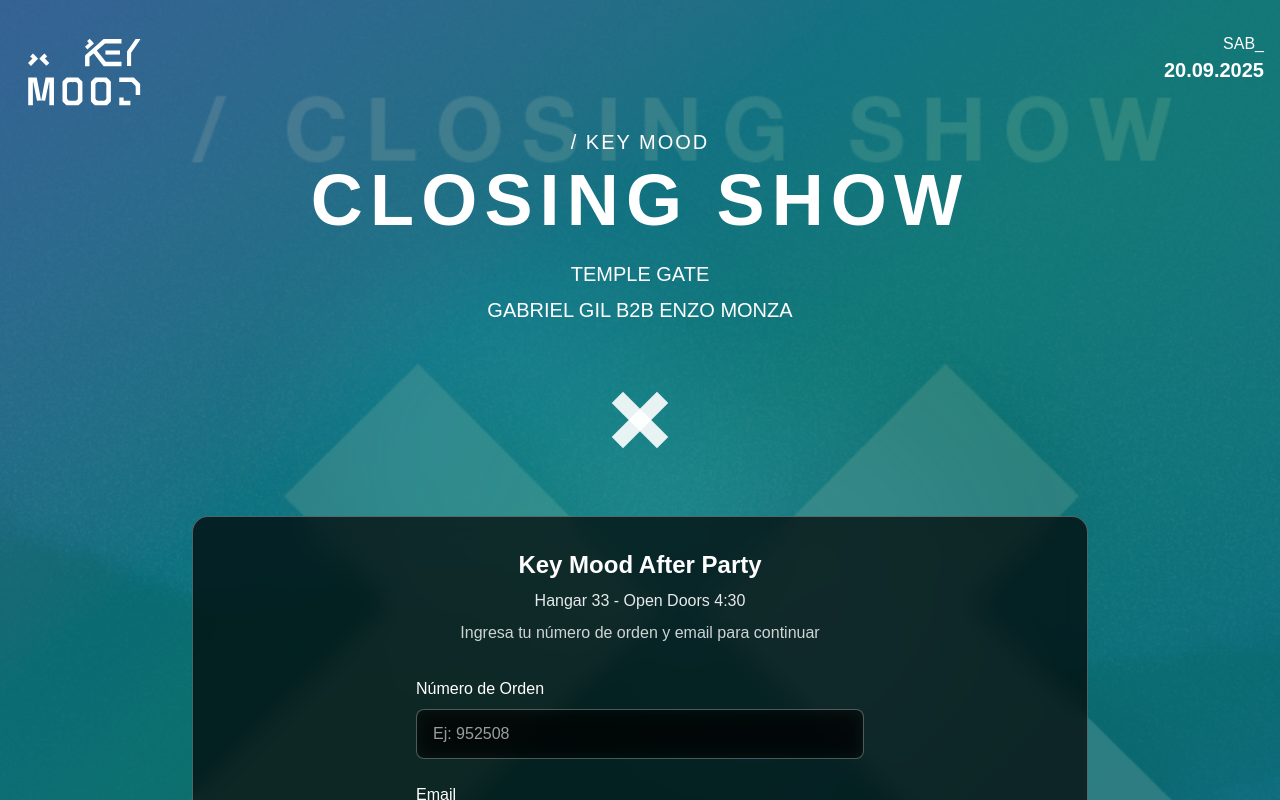
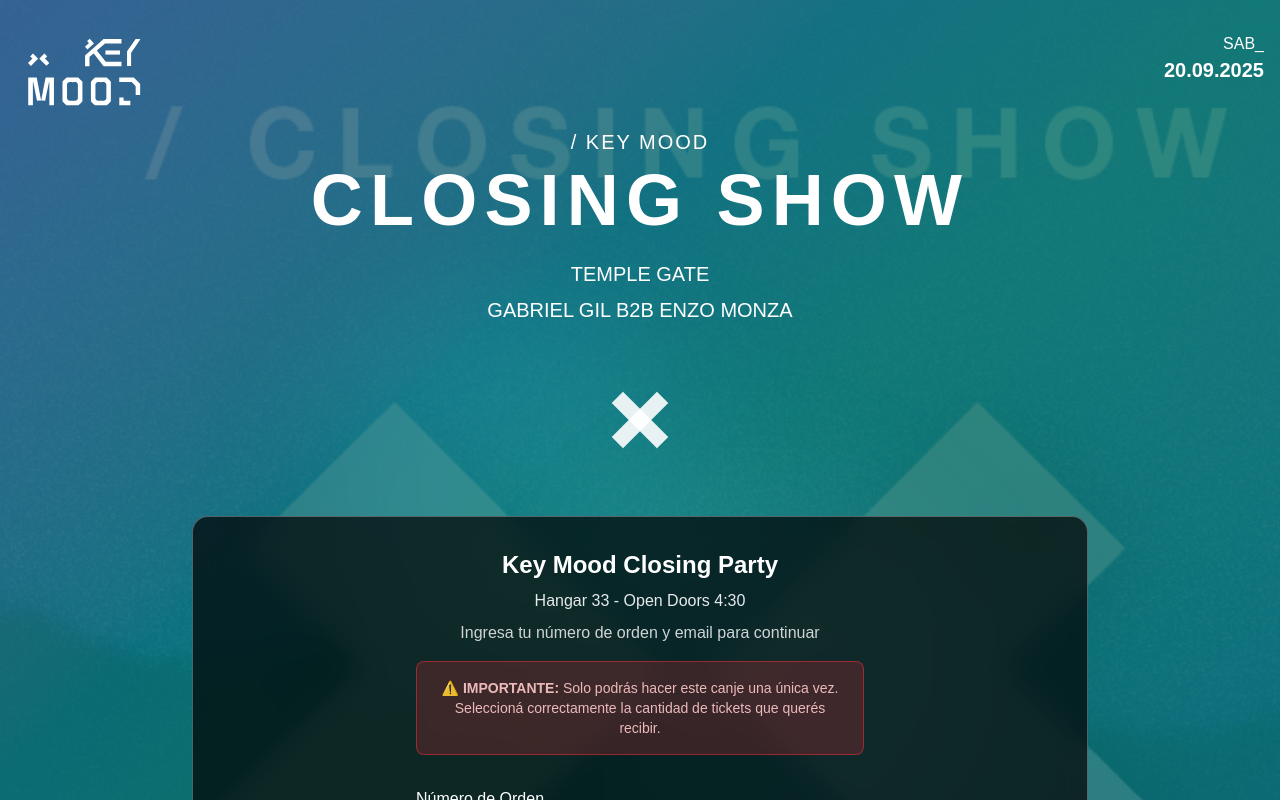
Before and after one commit to manubidegain/after-claims, a Next.js app: page / in a window 1280 px wide. Shown: the top 800 px of the page. Built offline with nearby package versions, Linux system fonts and the light colour scheme.

Commit message:
Add after and error message

```diff
--- a/src/app/api/lookup-order/route.ts
+++ b/src/app/api/lookup-order/route.ts
@@ -30,7 +30,7 @@
 
     if (validTickets.length === 0) {
       return NextResponse.json(
-        { error: 'Esta orden no tiene tickets válidos para el after' },
+        { error: 'Esta orden no tiene tickets válidos para el closing party' },
         { status: 400 }
       );
     }
@@ -43,7 +43,7 @@
       console.log('Order already registered, returning registered info'); // Debug log
       return NextResponse.json({
         alreadyRegistered: true,
-        message: 'Esta orden ya fue registrada para el after',
+        message: 'Esta orden ya fue registrada para el closing party',
         registeredQuantity: existingOrder.quantity,
       });
     }
--- a/src/app/api/update-after-tickets/route.ts
+++ b/src/app/api/update-after-tickets/route.ts
@@ -1,4 +1,5 @@
 import { NextRequest, NextResponse } from 'next/server';
+
 import { saveAfterOrder } from '@/lib/database';
 
 export async function POST(request: NextRequest) {
@@ -30,7 +31,7 @@
 
     if (!success) {
       return NextResponse.json(
-        { error: 'Error al guardar la información del after' },
+        { error: 'Error al guardar la información del closing party' },
         { status: 500 }
       );
     }
--- a/src/app/page.tsx
+++ b/src/app/page.tsx
@@ -1,8 +1,8 @@
 'use client';
 
+import Image from 'next/image';
 import OrderLookupForm from '@/components/OrderLookupForm';
 import TicketSelection from '@/components/TicketSelection';
-import Image from 'next/image';
 import { useState } from 'react';
 
 interface TicketData {
@@ -117,7 +117,7 @@
                     Orden ya registrada
                   </div>
                   <p className="text-orange-200/80 mb-3">
-                    Esta orden ya fue registrada para el Key Mood After Party
+                    Esta orden ya fue registrada para el Key Mood Closing Party
                   </p>
                   <div className="text-orange-200/80 text-sm space-y-1">
                     <p><strong>Tickets registrados:</strong> {alreadyRegistered.quantity}</p>
--- a/src/components/OrderLookupForm.tsx
+++ b/src/components/OrderLookupForm.tsx
@@ -70,7 +70,7 @@
     <div className="w-full max-w-md mx-auto">
       <div className="text-center mb-8">
         <h3 className="text-2xl font-bold text-white mb-2">
-          Key Mood After Party
+          Key Mood Closing Party
         </h3>
         <h3 className="text-white/90 mb-2">
           Hangar 33 - Open Doors 4:30
@@ -78,6 +78,12 @@
         <p className="text-white/80">
           Ingresa tu número de orden y email para continuar
         </p>
+
+        <div className="bg-red-500/20 border border-red-500/50 rounded-lg p-4 mt-4">
+          <p className="text-red-200/90 text-sm">
+            ⚠️ <strong>IMPORTANTE:</strong> Solo podrás hacer este canje una única vez. Seleccioná correctamente la cantidad de tickets que querés recibir.
+          </p>
+        </div>
       </div>
 
       <form onSubmit={handleSubmit} className="space-y-6">
--- a/src/components/TicketSelection.tsx
+++ b/src/components/TicketSelection.tsx
@@ -87,7 +87,7 @@
 Nos vemos el 20.9 a partir de las 04 am en Hangar 33
           </div>
           <p className="text-green-200/80">
-            Has seleccionado {selectedTickets.size} ticket{selectedTickets.size !== 1 ? 's' : ''} para el Key Mood After Party
+            Has seleccionado {selectedTickets.size} ticket{selectedTickets.size !== 1 ? 's' : ''} para el Key Mood Closing Party
           </p>
         </div>
 
@@ -118,7 +118,7 @@
       <form onSubmit={handleSubmit} className="space-y-6">
         <div>
           <label className="block text-white font-medium mb-3">
-            Selecciona los tickets que quieres usar para el Key Mood After Party:
+            Selecciona los tickets que quieres usar para el Key Mood Closing Party:
           </label>
           <div className="space-y-3">
             {ticketsData.map((ticket) => (
```
Also changed, not shown: 1 other file (tests, documents, lock files or other folders).
